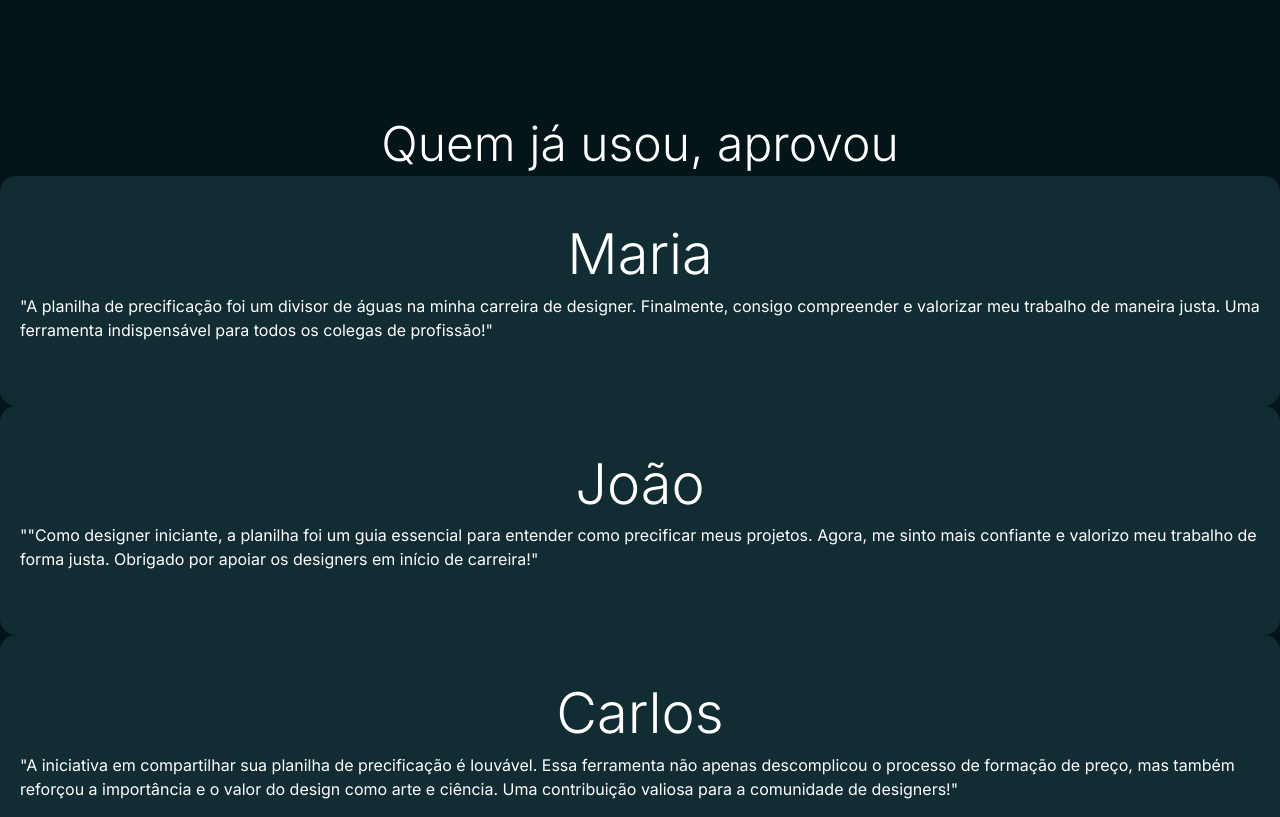
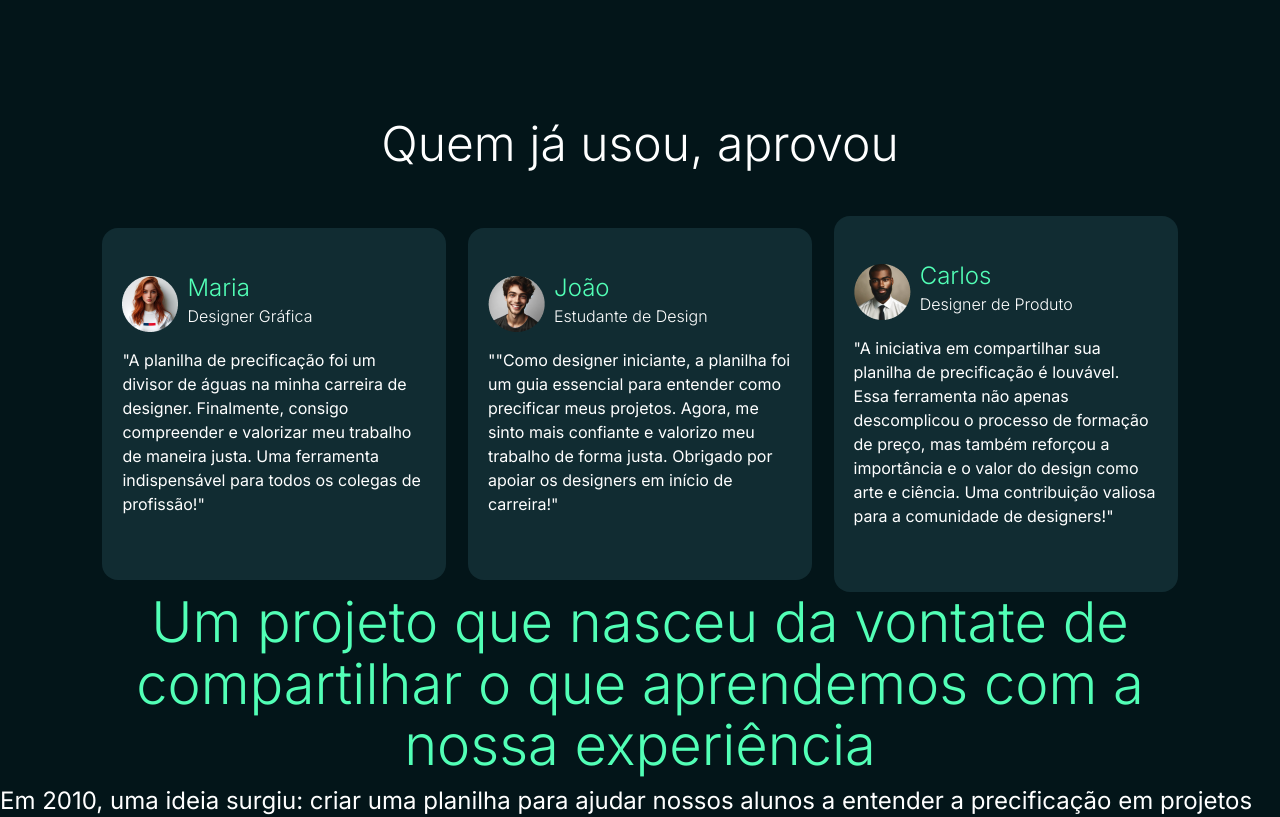
Before and after one commit to carlarsmendes/vinculo_precificacao, a website: page index.html in a window 1280 px wide. Shown: the part 3380-4197 px from the top of the page. Drawn offline with nearby package versions, Linux system fonts and the light colour scheme.

Commit message:
VP-27 Added styling and new card sections to testimonials

```diff
--- a/css/style.css
+++ b/css/style.css
@@ -63,6 +63,7 @@ h4 {
     font-size: 1.5em; /* Equivalent to 24px / 16px */
     line-height: 100%;
     text-align: left;
+    color: var(--c-light-green);
 }
 
 .subtitle-2 {
@@ -153,7 +154,7 @@ h4 {
 
 /* SECTIONS */
 
-header, #steps, #answer-questionnaire {
+header, #steps, #answer-questionnaire, #testimonials-container, #features-container {
     display: flex;
     justify-content: center;
     align-items: center;
@@ -200,9 +201,9 @@ header .col-1, header .col-2 {
 }
 
 #features-container {
-    display: flex;
+   /* display: flex;
     flex-direction: row;
-    justify-content: center;
+    justify-content: center;*/
     flex-wrap: wrap;
     align-items: start;
     gap: 1%;
@@ -259,6 +260,15 @@ header .col-1, header .col-2 {
     max-width: 800px;
 }
 
+.c-card-header {
+    display: flex;
+    gap:3%;
+}
+
+#testimonials-container {
+    gap: 2%;
+}
+
 #project-types-container {
     display: flex;
     flex-direction: row;
--- a/index.html
+++ b/index.html
@@ -101,12 +101,12 @@
             <p>Gostaria de ter templates de projetos?</p>
             <button class="c-btn"><img src="./img/icon_questionario.png">Responda ao nosso questionário</button>
         </section>
-        <section id="testimonials">
-            <h3>Quem já usou, aprovou</h3>
+        <section id="testimonials" class="c-mg-horizontal">
+            <h3 class="mb-5">Quem já usou, aprovou</h3>
             <div id="testimonials-container"></div>
         </section>
         <section id="about">
-            <h2 class="c-light-green-text">Um projeto que nasceu da vontate de compartilhar o que aprendemos com a nossa experiência</h2>
+            <h2 class="c-light-green-text c-mg-horizontal">Um projeto que nasceu da vontate de compartilhar o que aprendemos com a nossa experiência</h2>
             <p class="c-body-l">Em 2010, uma ideia surgiu: criar uma planilha para ajudar nossos alunos a entender a precificação em projetos de design. Essa ferramenta nasceu com a missão de desmistificar a complexidade do design e conscientizar sobre o verdadeiro valor do nosso trabalho.</p>
             <p class="c-body-l">Baseada em nosso método de precificação na Vínculo, a planilha evoluiu ao longo dos anos, ajudando jovens profissionais no Brasil e em Portugal a compreenderem o real valor de seus projetos de design.</p>
             <p class="c-body-l"> Até agora, essa ferramenta esteve disponível apenas para nossos alunos e amigos mais próximos. Mas acreditamos que é hora de compartilhá-la com uma comunidade maior.</p>
--- a/js/testimonials.js
+++ b/js/testimonials.js
@@ -2,25 +2,46 @@
  const cardData = [
     {   name: 'Maria',
         jobName:'Designer Gráfica',
-        imgUrl: './img/testimonial-1.png',
+        imgUrl: './img/testimonial_1.png',
         testimonial: `"A planilha de precificação foi um divisor de águas na minha carreira de designer. Finalmente, consigo compreender e valorizar meu trabalho de maneira justa. Uma ferramenta indispensável para todos os colegas de profissão!"` },
-    { name: 'João', jobName:'Estudante de Design', imgUrl: './img/testimonial-1.png',  testimonial: `""Como designer iniciante, a planilha foi um guia essencial para entender como precificar meus projetos. Agora, me sinto mais confiante e valorizo meu trabalho de forma justa. Obrigado por apoiar os designers em início de carreira!"` },
-    { name: 'Carlos', jobName:'Designer de Produto', imgUrl: './img/testimonial-1.png',  testimonial: `"A iniciativa em compartilhar sua planilha de precificação é louvável. Essa ferramenta não apenas descomplicou o processo de formação de preço, mas também reforçou a importância e o valor do design como arte e ciência. Uma contribuição valiosa para a comunidade de designers!"` }
+    { name: 'João', jobName:'Estudante de Design', imgUrl: './img/testimonial_2.png',  testimonial: `""Como designer iniciante, a planilha foi um guia essencial para entender como precificar meus projetos. Agora, me sinto mais confiante e valorizo meu trabalho de forma justa. Obrigado por apoiar os designers em início de carreira!"` },
+    { name: 'Carlos', jobName:'Designer de Produto', imgUrl: './img/testimonial_3.png',  testimonial: `"A iniciativa em compartilhar sua planilha de precificação é louvável. Essa ferramenta não apenas descomplicou o processo de formação de preço, mas também reforçou a importância e o valor do design como arte e ciência. Uma contribuição valiosa para a comunidade de designers!"` }
 ];
 
 // Function to create a card element
-function createCard(name, content) {
+function createCard(name, content, jobName, imgUrl) {
     const card = document.createElement('div');
     card.classList.add('c-card');
 
+    const cardHeader = document.createElement('div');
+    cardHeader.classList.add('c-card-header','mb-3');
+    const cardHSubtitles = document.createElement('div');
+    cardHSubtitles.classList.add('c-card-subtitles');
+
+    const cardImg = document.createElement('img');
+    cardImg.setAttribute('src', imgUrl);
+    cardImg.setAttribute('alt', `${name} - Thumbnail photo`); // You can set alt text as the name
+
     const cardTitle = document.createElement('h2');
     cardTitle.textContent = name;
+    cardTitle.classList.add('subtitle-1');
+
+    const cardSubtitle = document.createElement('h3');
+    cardSubtitle.textContent = jobName;
+    cardSubtitle.classList.add('subtitle-2');
 
     const cardContent = document.createElement('p');
     cardContent.textContent = content;
 
-    card.appendChild(cardTitle);
+    card.appendChild(cardHeader);
+
+    cardHeader.appendChild(cardImg);
+    cardHeader.appendChild(cardHSubtitles);
+    cardHSubtitles.appendChild(cardTitle);
+    cardHSubtitles.appendChild(cardSubtitle);
+
     card.appendChild(cardContent);
+
 
     return card;
 }
@@ -29,8 +50,8 @@ function createCard(name, content) {
 function renderCards(data) {
     const cardContainer = document.getElementById('testimonials-container');
 
-    data.forEach(({ name, testimonial }) => {
-        const card = createCard(name, testimonial);
+    data.forEach(({ name, testimonial, jobName, imgUrl }) => {
+        const card = createCard(name, testimonial, jobName, imgUrl);
         cardContainer.appendChild(card);
     });
 }
```
